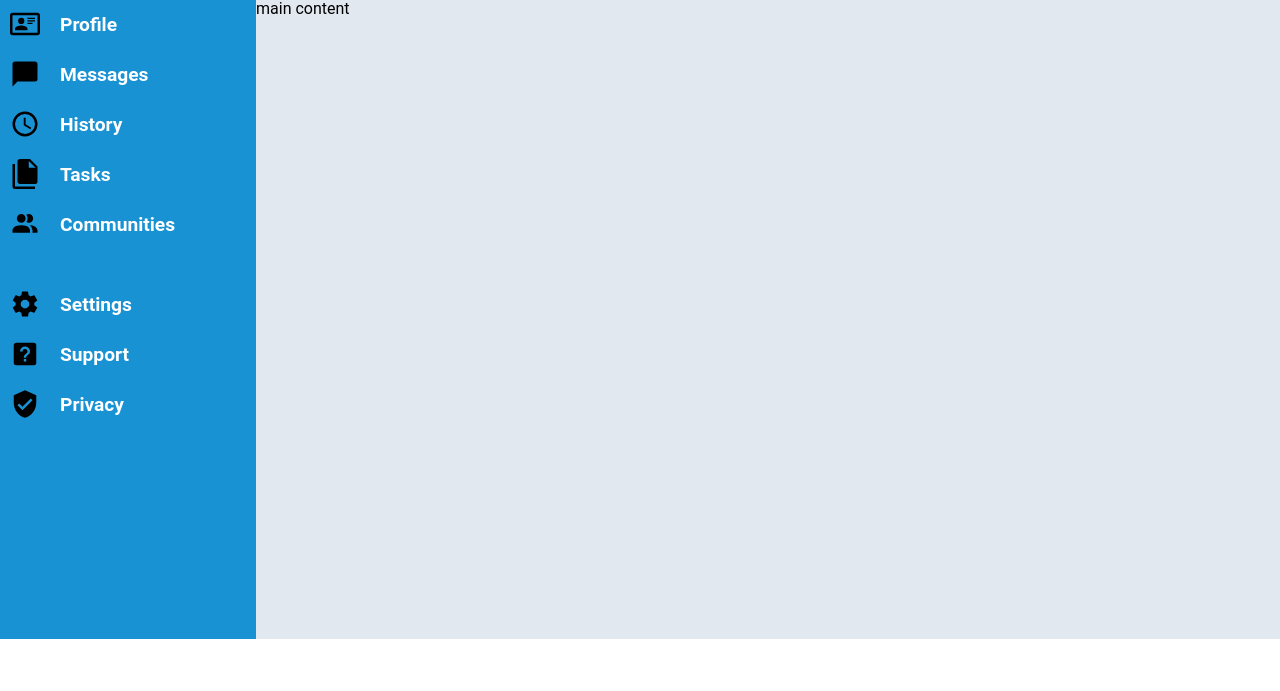
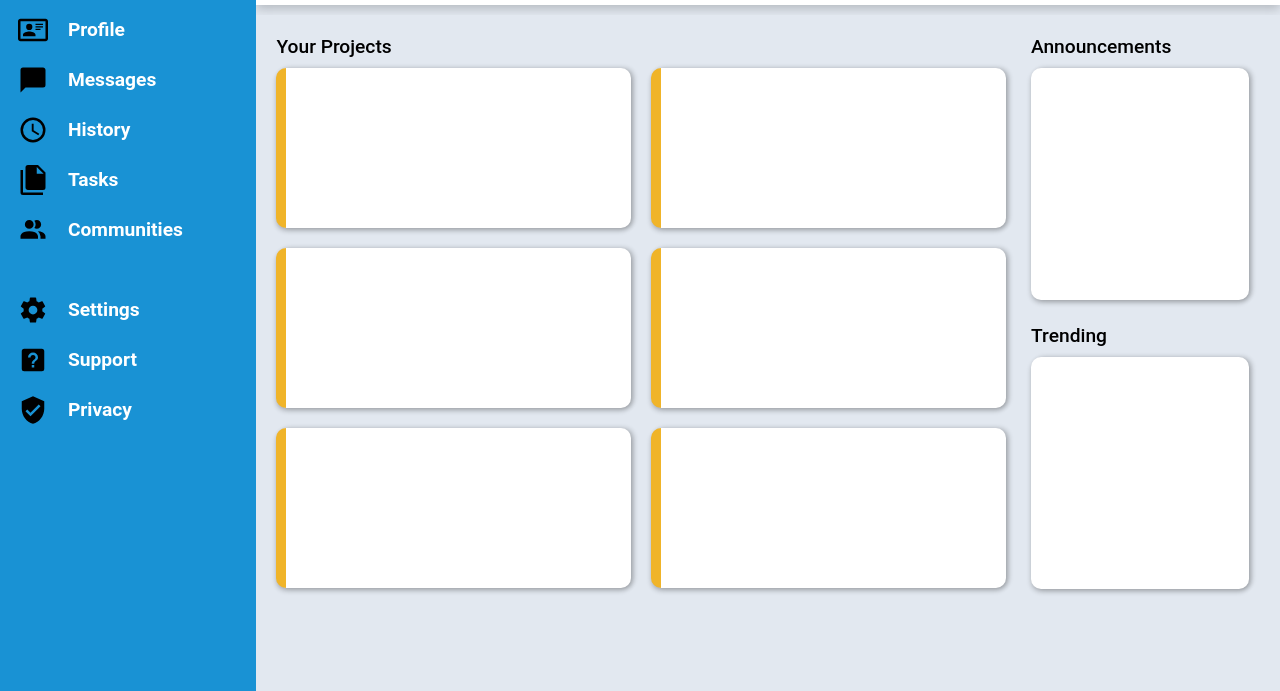
Before and after one commit to JemKeHU/admin-dashboard228, a plain HTML site: page index.html in a window 1280 px wide. Shown: the part 161-852 px from the top of the page. Before the commit the page ends 800 px from the top, so only its background shows below. Drawn offline with Linux system fonts and the light colour scheme.

Commit message:
create main content layout, fix some issues

```diff
--- a/index.html
+++ b/index.html
@@ -81,7 +81,36 @@
                 </div>
             </div>
         </div>
-        <div class="main-content">main content</div>
+        <div class="main-content">
+            <div class="project-container">
+                <p class="main-para">Your Projects</p>
+                <div class="projects">
+                    <div class="main-card"></div>
+                    <div class="main-card"></div>
+                    <div class="main-card"></div>
+                    <div class="main-card"></div>
+                    <div class="main-card"></div>
+                    <div class="main-card"></div>
+                </div>
+            </div>
+            <div class="announcement-container">
+                <p class="main-para">Announcements</p>
+                <div class="announcements">
+                    <div class="announcement-card"></div>
+                    <div class="announcement-card"></div>
+                    <div class="announcement-card"></div>
+                </div>
+            </div>
+            <div class="trending-container">
+                <p class="main-para">Trending</p>
+                <div class="trendings">
+                    <div class="trending-card"></div>
+                    <div class="trending-card"></div>
+                    <div class="trending-card"></div>
+                    <div class="trending-card"></div>
+                </div>
+            </div>
+        </div>
     </div>
 </body>
 </html>
--- a/style.css
+++ b/style.css
@@ -18,10 +18,7 @@
 .header {
     background-color: #ffffff;
     display: grid;
-    padding-top: 10px;
-    padding-left: 40px;
-    padding-right: 70px;
-    padding-bottom: 5px;
+    padding: 2% 5% 1% 3%;
     grid-template-rows: auto auto;
     grid-area: 1 / 2 / 2 / 3;
     gap: 15px;
@@ -35,14 +32,19 @@
     align-items: start;
     background-color: pink;
     grid-area: 1 / 1 / 3 / 2;
-    padding-left: 10px;
-    padding-top: 20px;
+    padding-left: 7%;
+    padding-top: 10%;
     gap: 50px;
     background-color: var(--bg-sidebar-buttons);
 }
 
 .main-content {
     background-color: var(--bg-search-bar);
+    display: grid;
+    grid-template-columns: 75% auto;
+    grid-template-rows: repeat(2, 1fr);
+    padding: 2% 3% 10% 2%;
+    gap: 25px;
 }
 
 .magnify-image,
@@ -179,3 +181,45 @@
 .sidebar img {
     color: #ffffff;
 }
+
+.main-para {
+    font-size: 1.2rem;
+    font-weight: 500;
+    padding-bottom: 10px;
+}
+
+.project-container {
+    grid-area: 1 / 1 / 3 / 2;
+}
+
+.announcement-container {
+    grid-area: 1 / 2 / 2 / 3;
+}
+
+.projects {
+    display: grid;
+    grid-template-columns: repeat(2, 1fr);
+    gap: 20px;
+}
+
+.main-card {
+    background-color: #ffffff;
+    height: clamp(150px, 20vh, 200px);
+    border-radius: 10px;
+    border-left: 10px solid var(--card-left-side);
+    box-shadow:
+    0 3px 5px rgba(0,0,0,0.2),
+    3px 0 5px rgba(0,0,0,0.2);
+}
+
+.announcements,
+.trendings {
+    display: grid;
+    width: 100%;
+    height: 88%;
+    background-color: #ffffff;
+    border-radius: 10px;
+    box-shadow:
+    0 3px 5px rgba(0,0,0,0.2),
+    3px 0 5px rgba(0,0,0,0.2);
+}
```
